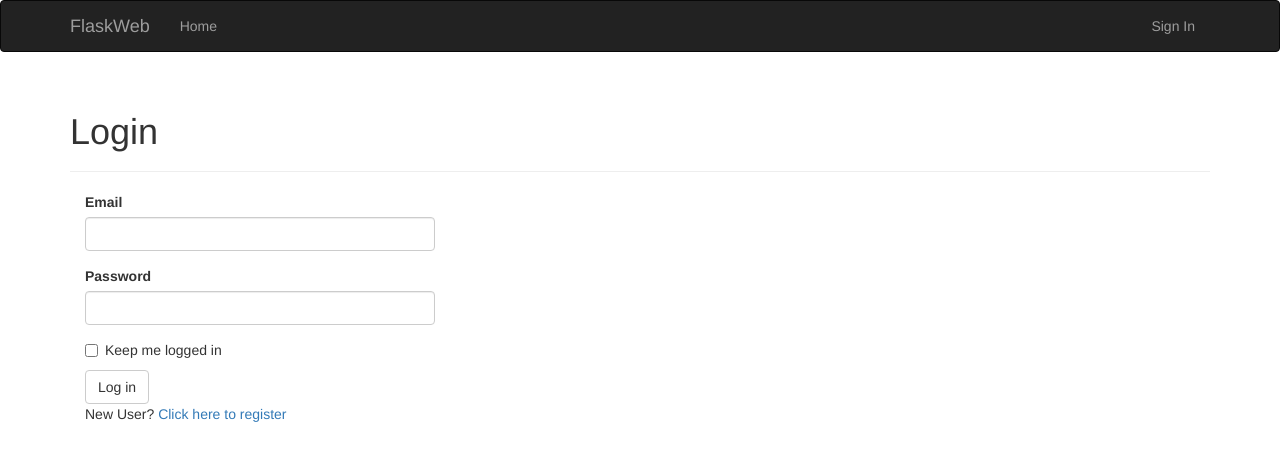
After one commit to HaoYurufeng/FlaskWeb, a Flask app: page /auth/login in a window 1280 px wide. The commit adds this page. Shown: the top 461 px of the page. Run offline with Flask 2, Linux system fonts and the light colour scheme; parts of the project's set-up code (start-up, migrations or seed data) failed here and were passed over; some libraries are stand-ins or nearby versions.

Commit message:
登录系统，用户注册、确认， 问题： <1>第一次注册没有添加confirm.html文件，发送确认链接出错，添加文件后，登录并没有提示尚未确认的信息，查询数据库，发现已确认…… <2>函数调用时应注意括号，两次报错 <3>test时，可以显示结果，但提示AssertionError:Popped wrong app context.没有解决。 <4>数据库每次使用后应及时更新！

```diff
--- /dev/null
+++ b/app/auth/forms.py
@@ -0,0 +1,30 @@
+#!/usr/bin/env python
+# -*- coding:utf8 -*-
+
+from flask_wtf import Form
+from wtforms import StringField, SubmitField, PasswordField, BooleanField, ValidationError
+from wtforms.validators import Required, Length, Email, Regexp, EqualTo
+from ..models import User
+
+class LoginForm(Form):
+    email = StringField('Email', validators=[Required(), Length(1, 64), Email()])
+    password = PasswordField('Password', validators=[Required()])
+    remember_me = BooleanField('Keep me logged in')
+    submit =SubmitField('Log in')
+
+class RegistrationForm(Form):
+    email = StringField('Email', validators=[Required(), Length(1, 64), Email()])
+    username = StringField('Username', validators=[Required(), Length(1, 64), Regexp('^[A-Za-z][A-Za-z0-9_.]*$', 0,
+                                                                                     'Usernames must have only letters,'
+                                                                                     'numbers, dots or underscores')])
+    password = PasswordField('Password', validators=[Required(), EqualTo('password2', message='Passwords must match.')])
+    password2 = PasswordField('Confirm Password', validators=[Required()])
+    submit = SubmitField('Register')
+
+    def validate_email(self, field):
+        if User.query.filter_by(email=field.data).first():
+            raise ValidationError('Email already registed.')
+
+    def validate_username(self, field):
+        if User.query.filter_by(username=field.data).first():
+            raise ValidationError('Username already registed.')
--- /dev/null
+++ b/app/auth/views.py
@@ -0,0 +1,75 @@
+#!/usr/bin/env python
+# -*- coding:utf8 -*-
+
+from flask import render_template, redirect, request, url_for, flash
+from flask_login import login_user, login_required, current_user, logout_user
+from app import db
+from . import auth
+from ..models import User
+from forms import LoginForm, RegistrationForm
+from ..email import send_email
+
+@auth.route('/login', methods=['GET', 'POST'])
+def login():
+    form = LoginForm()
+    if form.validate_on_submit():
+        user = User.query.filter_by(email=form.email.data).first()
+        if user is not None and user.verify_password(form.password.data):
+            login_user(user, form.remember_me.data)
+            return redirect(request.args.get('next') or url_for('main.index'))
+        flash('Invalid username or password.')
+    return render_template('auth/login.html', form=form)
+
+@auth.route('/logout')
+@login_required
+def logout():
+    logout_user()
+    flash('You have logged out.')
+    return redirect(url_for('main.index'))
+
+@auth.route('/register', methods=['GET', 'POST'])
+def register():
+    form = RegistrationForm()
+    if form.validate_on_submit():
+        user = User(email=form.email.data,
+                    username=form.username.data,
+                    password=form.password.data)
+
+        db.session.add(user)
+        db.session.commit()
+        token = user.generate_confirmation_token()
+        send_email(user.email, 'Confirm Your Account', 'auth/email/confirm', user=user, token=token)
+        flash('A confirmation email has been sent to you by email')
+        return redirect(url_for('auth.login'))
+    return render_template('auth/register.html', form=form)
+
+@auth.route('/confirm/<token>')
+@login_required
+def confirm(token):
+    if current_user.confirmed:
+        return redirect(url_for('main.index'))
+    if current_user.confirm(token):
+        flash('You have confirmed your account. Thanks!')
+    else:
+        flash('The confirmation link is invalid or has expired.')
+    return redirect(url_for('main.index'))
+
+@auth.before_app_request
+def before_request():
+    if current_user.is_authenticated and not current_user.confirmed \
+            and request.endpoint[:5] != 'auth.' and request.endpoint != 'static':
+        return redirect(url_for('auth.unconfirmed'))
+
+@auth.route('/unconfirmed')
+def unconfirmed():
+    if current_user.is_anonymous or current_user.confirmed:
+        return redirect(url_for('main.index'))
+    return render_template('auth/unconfirmed.html')
+
+@auth.route('/confirm')
+@login_required
+def resend_confirmation():
+    token = current_user.generate_confirmation_token()
+    send_email(current_user.email, 'Confirm Your Account', 'auth/email/confirm', user=current_user, token=token)
+    flash('A new confirmation email has been sent to you by email.')
+    return redirect(url_for('main.index'))
--- /dev/null
+++ b/app/templates/auth/login.html
@@ -0,0 +1,19 @@
+{% extends "base.html" %}
+{% import "bootstrap/wtf.html" as wtf %}
+
+{% block title %}FlaskWeb - Login{% endblock %}
+
+{% block page_content %}
+<div class="page-header">
+    <h1>Login</h1>
+</div>
+<div class="col-md-4">
+    {{ wtf.quick_form(form) }}
+    <p>
+        New User?
+        <a href="{{ url_for('auth.register') }}">
+            Click here to register
+        </a>
+    </p>
+</div>
+{% endblock %}
--- a/app/templates/base.html
+++ b/app/templates/base.html
@@ -22,6 +22,13 @@
             <ul class="nav navbar-nav">
                 <li><a href="/">Home</a></li>
             </ul>
+            <ul class="nav navbar-nav navbar-right">
+                {% if current_user.is_authenticated %}
+                <li><a href="{{ url_for('auth.logout') }}">Sign Out</a></li>
+                {% else %}
+                <li><a href="{{ url_for('auth.login') }}">Sign In</a></li>
+                {% endif %}
+            </ul>
         </div>
     </div>
 </div>
```
Also changed, not shown: app/__init__.py (+9 -0 lines), app/auth/__init__.py (added, +8 -0 lines), app/main/views.py (+3 -23 lines), app/models.py (+40 -1 lines), app/templates/auth/email/confirm.txt (added, +8 -0 lines), app/templates/auth/reconfirm.html (added, +8 -0 lines), app/templates/auth/register.html (added, +13 -0 lines), app/templates/auth/unconfirmed.html (added, +11 -0 lines), app/templates/index.html (+1 -7 lines), tests/test_user_model.py (added, +25 -0 lines), app/templates/auth/email/confirm.html (added), data-dev.sqlite.
